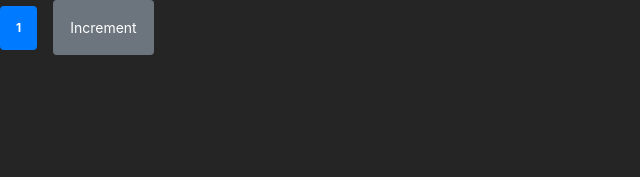
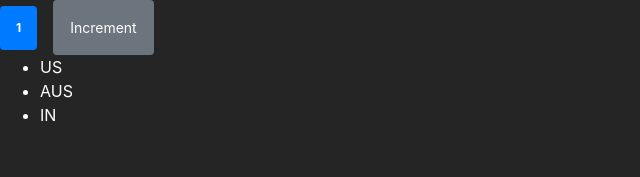
Before and after one commit to Proful/react-app, a React (Create React App) app: page / in a window 1280 px wide. Shown: the top 177 px of the page, without its empty margins (0-640 px from the left). Built offline with nearby package versions, Linux system fonts and the light colour scheme.

Commit message:
List component to iterate few elements

```diff
--- /dev/null
+++ b/src/components/Counter.css
@@ -0,0 +1,3 @@
+body {
+  color: white !important;
+}
--- a/src/components/Counter.jsx
+++ b/src/components/Counter.jsx
@@ -1,4 +1,6 @@
 import React, { Component } from "react";
+import "./Counter.css";
+import List from "./List";
 
 class Counter extends Component {
   constructor() {
@@ -9,7 +11,8 @@
     // place to create array, put empty string etc
     this.state = {
       count: 0,
-      imageUrl: ""
+      imageUrl: "",
+      countries: []
     };
   }
 
@@ -19,7 +22,8 @@
     // This is the first place where to put some default data..
     this.setState({
       count: 1,
-      imageUrl: "https://picsum.photos/100"
+      imageUrl: "https://picsum.photos/100",
+      countries: ["US", "AUS", "IN"]
     });
   }
 
@@ -43,6 +47,7 @@
           Increment
         </button>
         <br />
+        <List items={this.state.countries} />
         {/* <img src={this.state.imageUrl} alt="counter" className="mt-3" /> */}
       </React.Fragment>
     );
--- /dev/null
+++ b/src/components/List.jsx
@@ -0,0 +1,13 @@
+import React from "react";
+
+// Functional Component
+// Create a list of countries
+const List = props => (
+  <ul>
+    {props.items.map((item, key) => (
+      <li key={key}>{item}</li>
+    ))}
+  </ul>
+);
+
+export default List;
```
